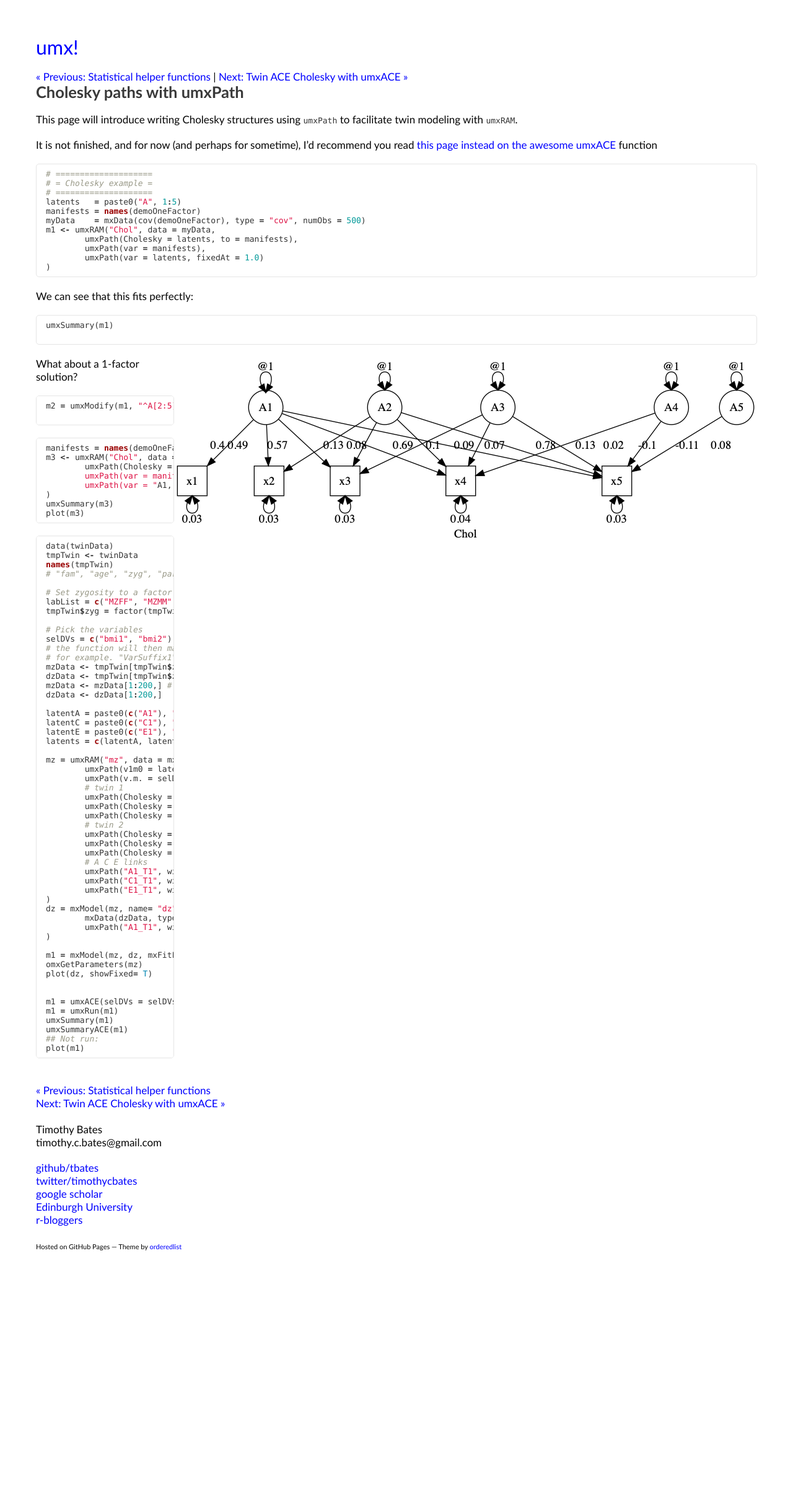
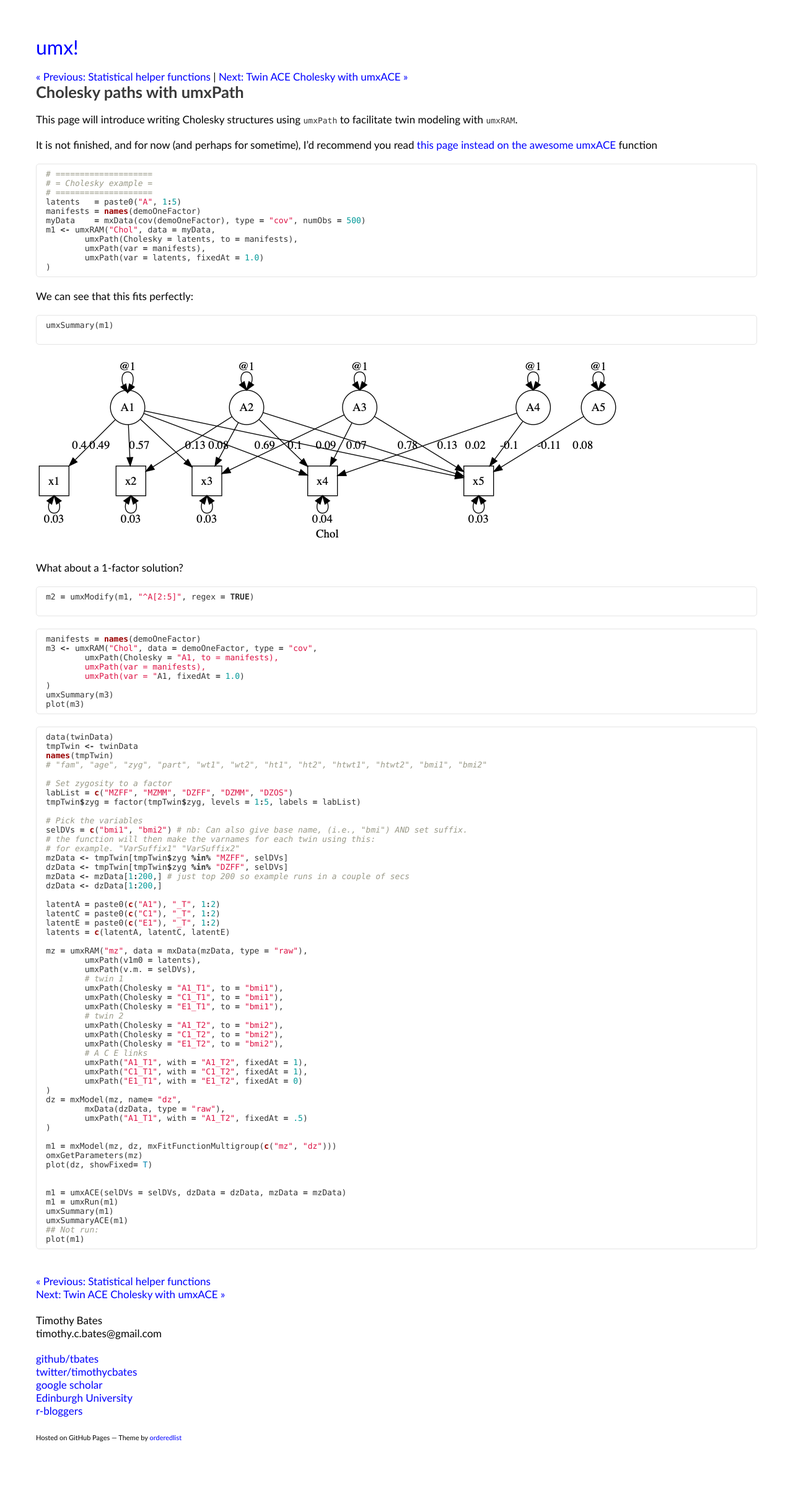
Before and after one commit to tbates/tbates.github.io, a Jekyll site: the page built from _posts/1980-06-15-twin-Cholesky.markdown, in a window 1280 px wide. Shown: the whole page at 62% size. Built offline with Jekyll 4.4.1, drawn with Linux system fonts in a browser that asks for light colours; before the commit the page ends 2097 px from its top, so only the background shows below that.

Commit message:
no message

```diff
--- a/_posts/1980-06-15-twin-Cholesky.markdown
+++ b/_posts/1980-06-15-twin-Cholesky.markdown
@@ -5,6 +5,12 @@ title: "Cholesky paths with umxPath"
 comments: true
 categories: models twin
 ---
+
+<style>
+img{
+	float: none;
+}
+</style>
 
 This page will introduce writing Cholesky structures using `umxPath` to facilitate twin modeling with `umxRAM`.
 
```
